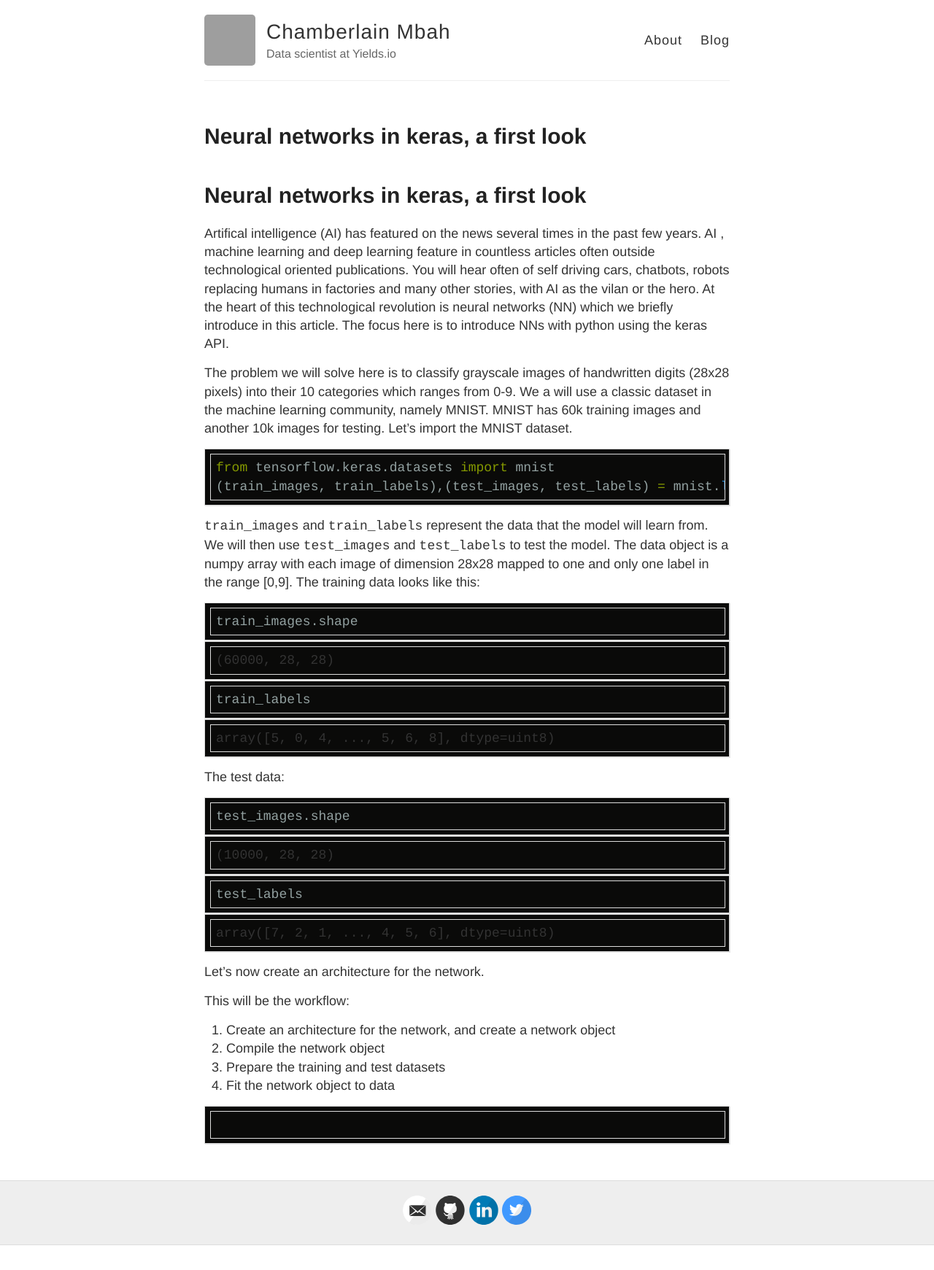
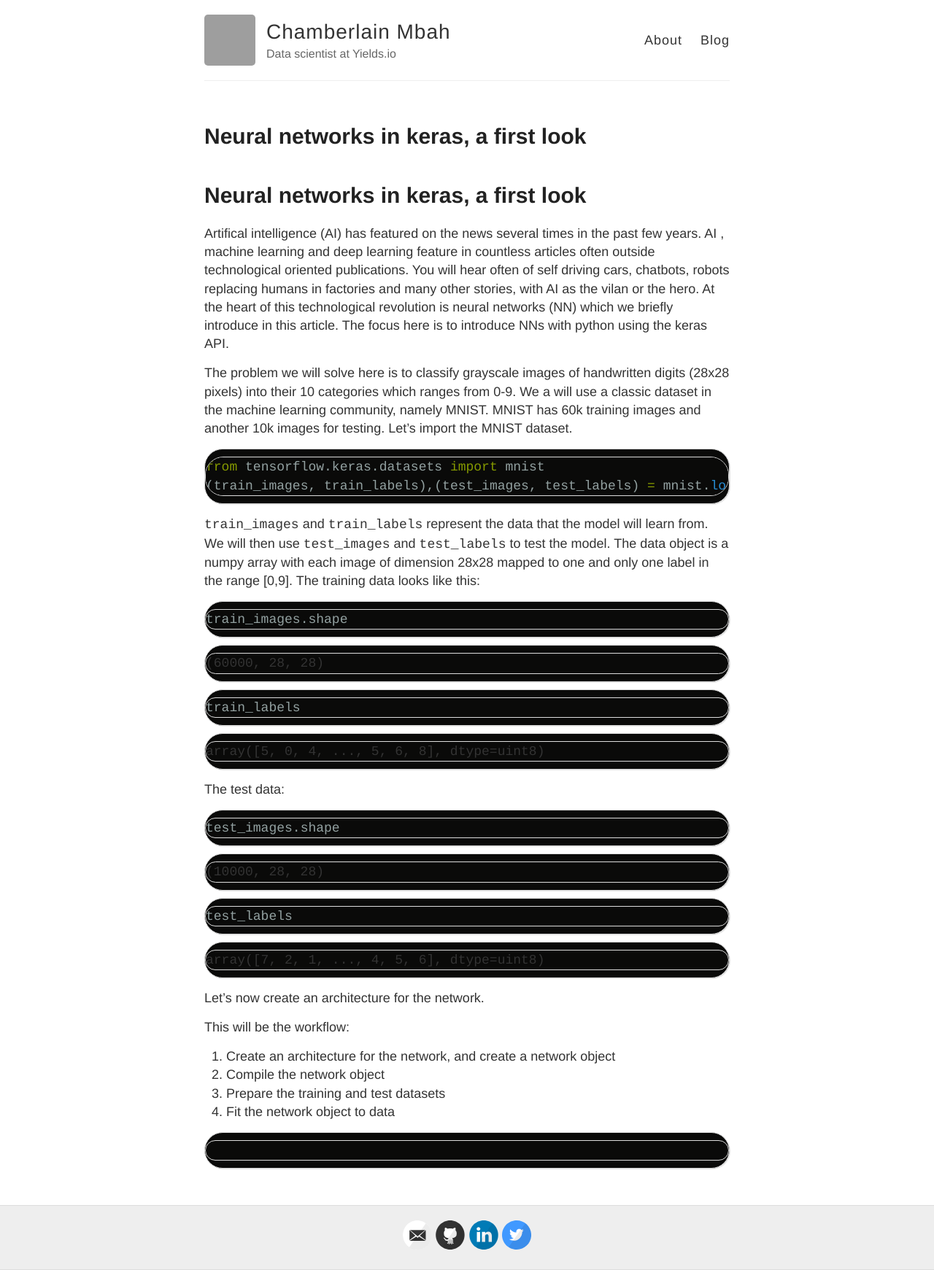
Before and after one commit to chambox/chambox.github.io, a Jekyll site: the page built from intro_NN.md, in a window 1280 px wide. Shown: the whole page at 73% size. Built offline with Jekyll 4.4.1, drawn with Linux system fonts in a browser that asks for light colours; our own code applies the rules of GitHub Pages for plain Markdown files; before the commit the page ends 1707 px from its top, so only the background shows below that; grey boxes are pictures that could not be loaded.

Commit message:
rounded corners

```diff
--- a/_sass/_highlights.scss
+++ b/_sass/_highlights.scss
@@ -1,12 +1,13 @@
 
 .highlight {
   background-color: #0a0a09;
-  padding: 5px 5px 5px 7px;
+  border-radius: 25px;
+  padding: 0px 0px 0px 0px;
   border: 1px solid #ddd;
   -moz-box-shadow: 1px 1px rgba(0,0,0,0.1);
   -webkit-box-shadow: 1px 1px rgba(0,0,0,0.1);
   box-shadow: 1px 1px rgba(0,0,0,0.1);
-  margin: 1px 0 1px 0;
+  margin: 10px 0 10px 0;
   overflow: scroll;
 }
 
```
